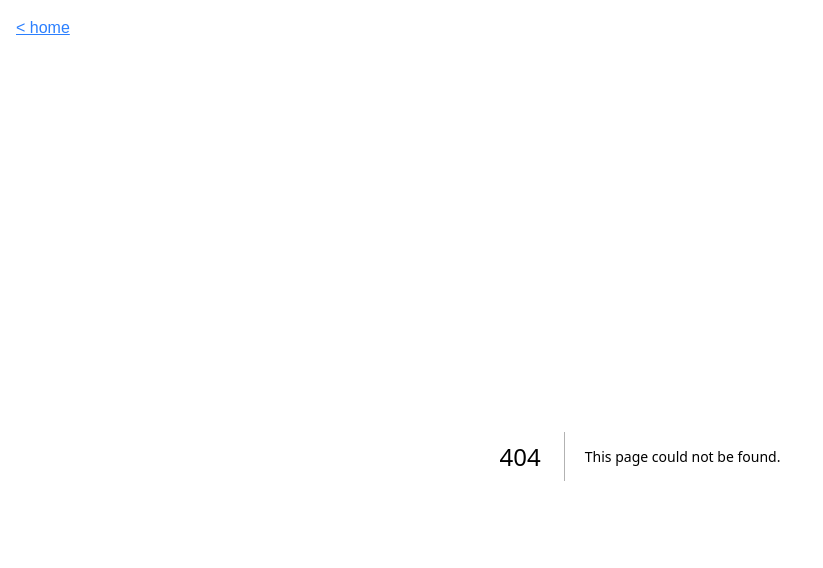
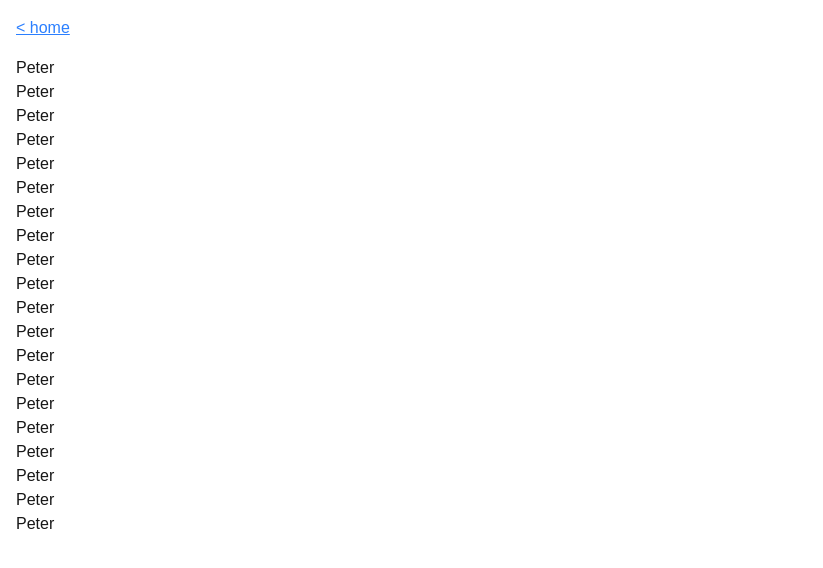
Before and after one commit to peterlidee/caching, a Next.js app: page /memoization in a window 1280 px wide. Before the commit this address had no page. Shown: the top 568 px of the page, without its empty margins (0-823 px from the left). Built offline with nearby package versions, Linux system fonts and the light colour scheme.

Commit message:
Added memo example

```diff
--- /dev/null
+++ b/app/memoization/api/route.ts
@@ -0,0 +1,11 @@
+const user = {
+  id: 1,
+  name: 'Peter',
+};
+
+export const dynamic = 'force-dynamic';
+
+export async function GET() {
+  console.log('Memoization/api called');
+  return Response.json(user);
+}
--- /dev/null
+++ b/app/memoization/getUser.ts
@@ -0,0 +1,19 @@
+type UserT = {
+  id: number;
+  name: string;
+};
+
+export async function getUser(fetchOptions: RequestInit) {
+  console.count('Running getUser');
+  try {
+    const res = await fetch(
+      'http://localhost:3000/memoization/api',
+      fetchOptions,
+    );
+    const user: UserT = await res.json();
+    return user;
+  } catch (error) {
+    console.error(error);
+    return null;
+  }
+}
--- /dev/null
+++ b/app/memoization/page.tsx
@@ -0,0 +1,34 @@
+import User from '@/components/memoization/User';
+
+export const dynamic = 'force-dynamic';
+
+export default async function page() {
+  return (
+    <>
+      <User fetchOptions={{}} />
+      <User fetchOptions={{}} />
+      <User fetchOptions={{}} />
+      <User fetchOptions={{}} />
+
+      <User fetchOptions={{ cache: 'no-store' }} />
+      <User fetchOptions={{ cache: 'no-store' }} />
+      <User fetchOptions={{ cache: 'no-store' }} />
+      <User fetchOptions={{ cache: 'no-store' }} />
+
+      <User fetchOptions={{ cache: 'force-cache' }} />
+      <User fetchOptions={{ cache: 'force-cache' }} />
+      <User fetchOptions={{ cache: 'force-cache' }} />
+      <User fetchOptions={{ cache: 'force-cache' }} />
+
+      <User fetchOptions={{ next: { revalidate: 1000 } }} />
+      <User fetchOptions={{ next: { revalidate: 1200 } }} />
+      <User fetchOptions={{ next: { revalidate: 1400 } }} />
+      <User fetchOptions={{ next: { revalidate: 1600 } }} />
+
+      <User fetchOptions={{ next: { tags: ['user-1'] } }} />
+      <User fetchOptions={{ next: { tags: ['user-1'] } }} />
+      <User fetchOptions={{ next: { tags: ['user-2'] } }} />
+      <User fetchOptions={{ next: { tags: ['user-2'] } }} />
+    </>
+  );
+}
--- a/app/page.tsx
+++ b/app/page.tsx
@@ -65,6 +65,10 @@ const chapters = [
     title: 'Chapter 9: ISR',
     links: [{ label: 'ISR blog', route: '/blog' }],
   },
+  {
+    title: 'Chapter 10: Router cache and request memoization',
+    links: [{ label: 'request memoization test', route: '/memoization' }],
+  },
 ];
 
 export default function Home() {
--- /dev/null
+++ b/components/memoization/User.tsx
@@ -0,0 +1,11 @@
+import { getUser } from '@/app/memoization/getUser';
+
+export default async function User({
+  fetchOptions,
+}: {
+  fetchOptions: RequestInit;
+}) {
+  const user = await getUser(fetchOptions);
+  if (!user) return <div>No user found</div>;
+  return <div>{user.name}</div>;
+}
```
